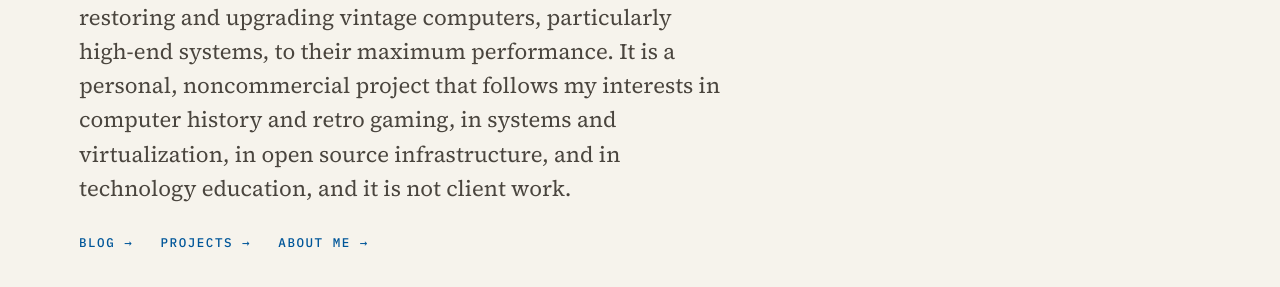
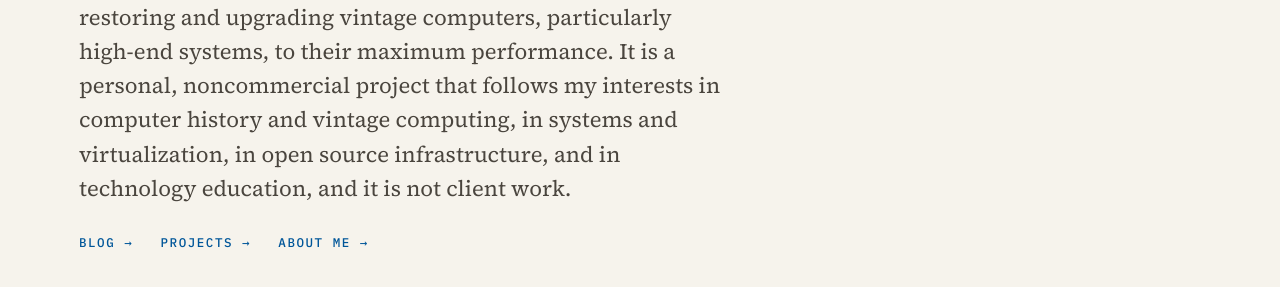
Before and after one commit to TechnicompLabs/technicomplabs.github.io, a Jekyll site: the page built from index.md, in a window 1280 px wide and 900 px high. Shown: the part 576-863 px from the top of the window. Built offline with Jekyll 4.4.1, drawn with Linux system fonts in a browser that asks for light colours; some of the changed text lies outside the part shown.

Commit message:
Use vintage, not retro

```diff
--- a/_config.yml
+++ b/_config.yml
@@ -1,6 +1,6 @@
 title: "Technicomp Labs"
 tagline: "Building, measuring, and restoring computing systems"
-description: "The personal, noncommercial computing laboratory of Paul D. Martin, Ph.D.: open-source projects, including Technicomp Benchtop Linux, and writing on vintage computers, retro gaming, virtualization, open source infrastructure, and technology education."
+description: "The personal, noncommercial computing laboratory of Paul D. Martin, Ph.D.: open-source projects, including Technicomp Benchtop Linux, and writing on vintage computers and games, virtualization, open source infrastructure, and technology education."
 url: "https://technicomplabs.io"
 baseurl: ""
 author: "Paul D. Martin, Ph.D."
--- a/index.md
+++ b/index.md
@@ -8,7 +8,7 @@ permalink: /
   <section class="hero">
     <p class="kicker">A personal lab</p>
     <h1>Building, measuring, and restoring <span class="accent">computing systems.</span></h1>
-    <p class="lede">I’m <a href="https://pauldmartin.phd">Paul D. Martin, Ph.D.</a>, and Technicomp Labs is my independent computing laboratory. This site is where I publish the open-source projects I release and write about restoring and upgrading vintage computers, particularly high-end systems, to their maximum performance. It is a personal, noncommercial project that follows my interests in computer history and retro gaming, in systems and virtualization, in open source infrastructure, and in technology education, and it is not client work.</p>
+    <p class="lede">I’m <a href="https://pauldmartin.phd">Paul D. Martin, Ph.D.</a>, and Technicomp Labs is my independent computing laboratory. This site is where I publish the open-source projects I release and write about restoring and upgrading vintage computers, particularly high-end systems, to their maximum performance. It is a personal, noncommercial project that follows my interests in computer history and vintage computing, in systems and virtualization, in open source infrastructure, and in technology education, and it is not client work.</p>
     <p class="lede-links"><a class="more" href="/blog/">Blog &rarr;</a> <a class="more" href="/projects/">Projects &rarr;</a> <a class="more" href="/about/">About me &rarr;</a></p>
   </section>
 
```
Also changed, not shown: _pages/about.md (+1 -1 lines).
